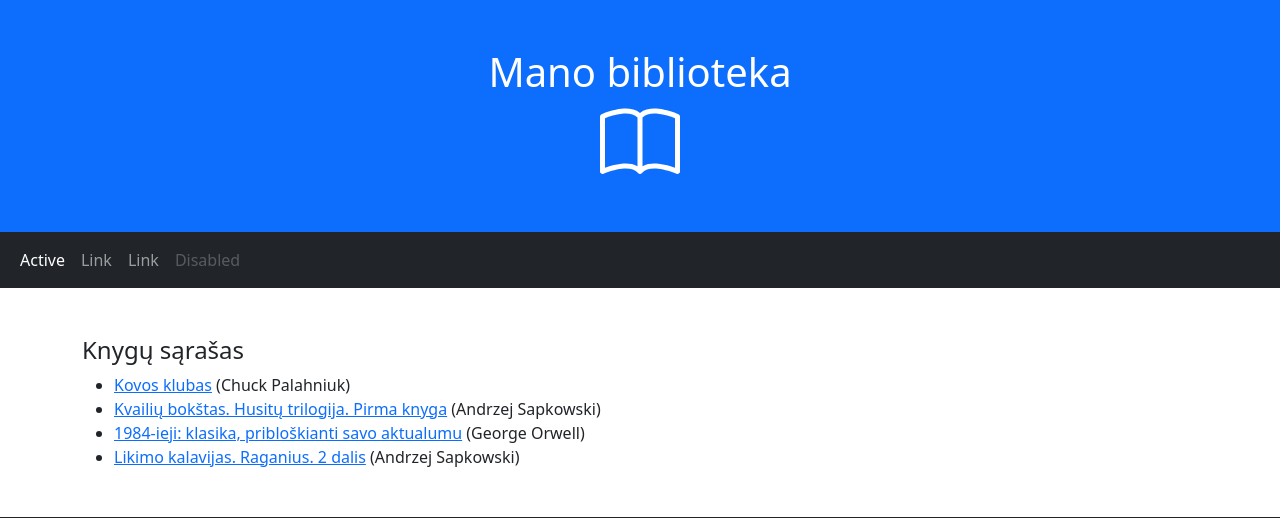
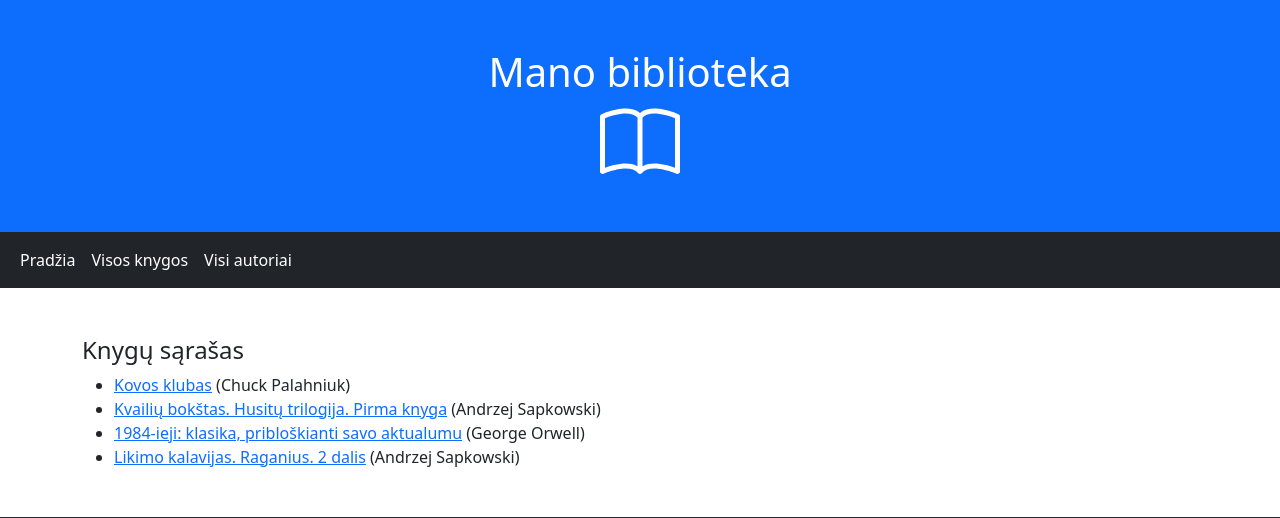
Before and after one commit to gyteniz/Django_library, a Django app: page /library/books/ in a window 1280 px wide. Shown: the top 518 px of the page. Run offline with Django 4.2, Linux system fonts and the light colour scheme; data comes from the database, SQL or seed files in the repository; both versions use the stored data as it was after the commit.

Commit message:
4. ideta BookDetailView ir sutvarkytas meniu

```diff
--- a/mysite/library/templates/base.html
+++ b/mysite/library/templates/base.html
@@ -27,16 +27,13 @@ gtz
     <div class="container-fluid">
         <ul class="navbar-nav">
             <li class="nav-item">
-                <a class="nav-link active" href="#">Active</a>
+                <a class="nav-link active" href="{% url 'index' %}">Pradžia</a>
             </li>
             <li class="nav-item">
-                <a class="nav-link" href="#">Link</a>
+                <a class="nav-link active" href="{% url 'books' %}">Visos knygos</a>
             </li>
             <li class="nav-item">
-                <a class="nav-link" href="#">Link</a>
-            </li>
-            <li class="nav-item">
-                <a class="nav-link disabled" href="#">Disabled</a>
+                <a class="nav-link active" href="{% url 'authors' %}">Visi autoriai</a>
             </li>
         </ul>
     </div>
--- a/mysite/library/urls.py
+++ b/mysite/library/urls.py
@@ -7,4 +7,5 @@ urlpatterns = [
     path("authors/", views.authors, name="authors"),
     path("authors/<int:author_id>", views.author, name="author"),
     path("books/", views.BookListView.as_view(), name="books"),
+    path("books/<int:pk>", views.BookDetailView.as_view(), name="book"),
 ]
--- a/mysite/library/views.py
+++ b/mysite/library/views.py
@@ -44,3 +44,7 @@ class BookListView(generic.ListView):
     model = Book
     context_object_name = 'books'
     template_name = "books.html"
+
+class BookDetailView(generic.DetailView):
+    model = Book
+    template_name = 'book.html'
```
Also changed, not shown: mysite/library/templates/book.html (added, +28 -0 lines), mysite/db.sqlite3.
